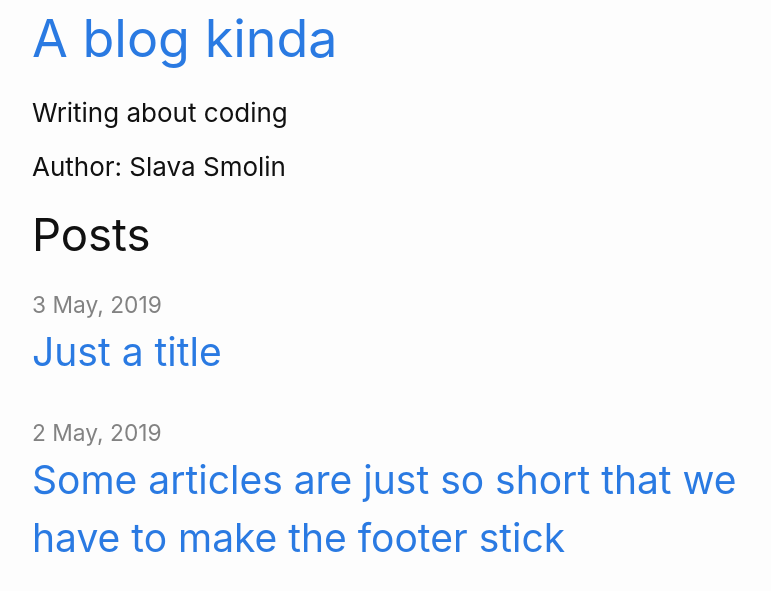
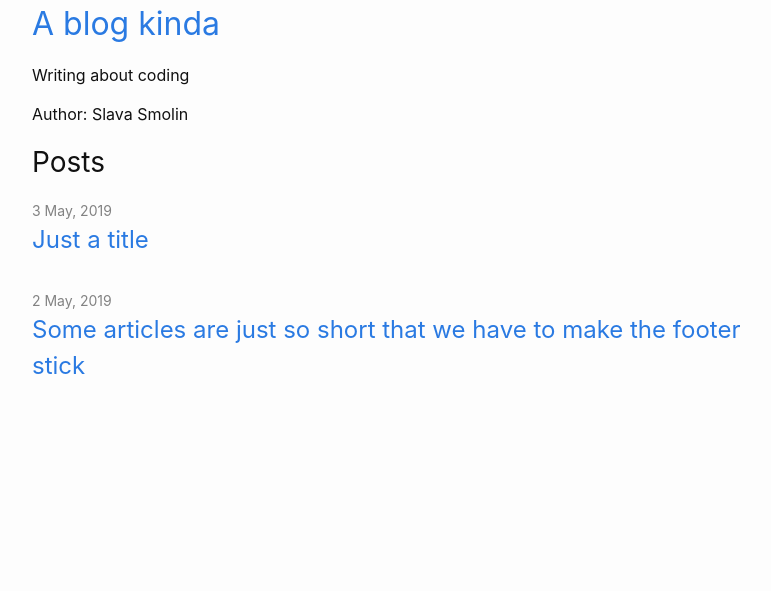
Before and after one commit to niloms/niloms.github.io, a Jekyll site: the page built from index.md, in a window 1280 px wide. Shown: the top 591 px of the page, without its empty margins (238-1009 px from the left). Built offline with Jekyll 4.4.1, drawn with Linux system fonts in a browser that asks for light colours.

Commit message:
Update style.scss

```diff
--- a/assets/css/style.scss
+++ b/assets/css/style.scss
@@ -8,7 +8,7 @@
 // Define defaults for each variable.
 
 $base-font-family: -apple-system, BlinkMacSystemFont, "Segoe UI", Roboto, Helvetica, Arial, sans-serif, "Apple Color Emoji", "Segoe UI Emoji", "Segoe UI Symbol" !default;
-$base-font-size:   26px !default;
+$base-font-size:   16px !default;
 $base-font-weight: 400 !default;
 $small-font-size:  $base-font-size * 0.875 !default;
 $base-line-height: 1.5 !default;
```
